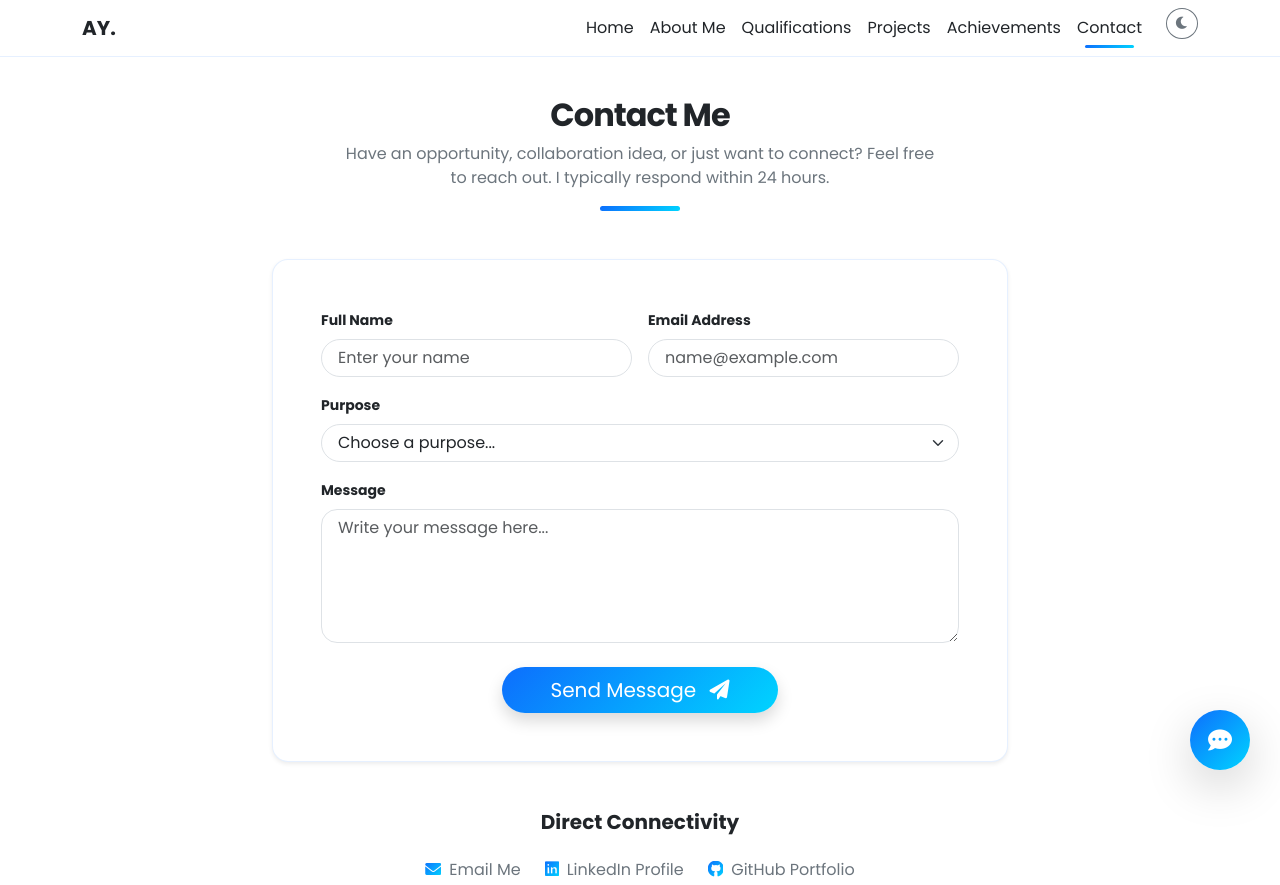
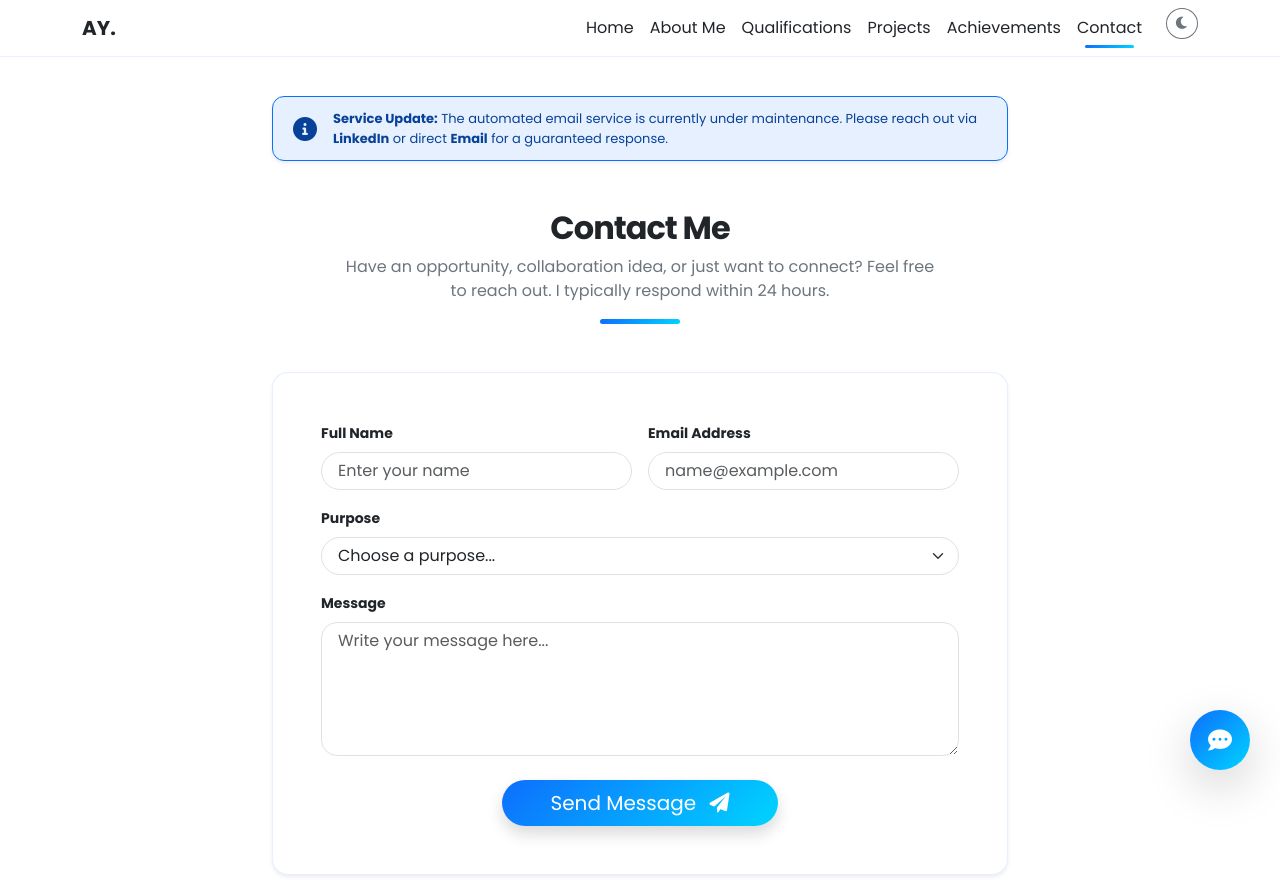
Before and after one commit to AnubhavDataSci25/Portfolio-Website, a plain HTML site: page contact.html in a window 1280 px wide. Shown: the top 885 px of the page. Drawn offline with nearby package versions, Linux system fonts and the light colour scheme.

Commit message:
added maintenance info in contact me page

```diff
--- a/contact.html
+++ b/contact.html
@@ -12,7 +12,7 @@
     <link rel="stylesheet" href="https://cdnjs.cloudflare.com/ajax/libs/font-awesome/6.0.0/css/all.min.css">
     <link rel="stylesheet" href="style.css">
     <link rel="stylesheet" href="chatbot.css">
-    <script defer src="/_vercel/speed-insights/script.js"></script>
+    <script src="/_vercel/speed-insights/script.js"></script>
     <link rel="icon" type="image/png" href="images/logo.png">
     <!-- Google tag (gtag.js) -->
     <script async src="https://www.googletagmanager.com/gtag/js?id=G-20FC9SL9G3"></script>
@@ -31,6 +31,22 @@
             }
         })();
     </script>
+    <style>
+        /* Scoped style for the contact banner to match chatbot info box */
+        .contact-notice-box {
+            background-color: rgba(13, 110, 253, 0.1);
+            border: 1px solid #0d6efd;
+            color: #084298;
+            border-radius: 12px;
+            padding: 12px 20px;
+            font-size: 13px;
+            line-height: 1.5;
+        }
+        [data-theme="dark"] .contact-notice-box {
+            background-color: rgba(13, 110, 253, 0.2);
+            color: #cfe2ff;
+        }
+    </style>
 </head>
 <body>
 
@@ -59,9 +75,24 @@
         </div>
     </nav>
 
-    <!-- Header Section -->
+    <!-- Main Content -->
     <section class="py-5 mt-5">
         <div class="container">
+
+            <!-- Service Status Notice (Positioned above Heading) -->
+            <div class="row justify-content-center mb-5 animate-fade-in">
+                <div class="col-lg-8">
+                    <div class="contact-notice-box d-flex align-items-center shadow-sm">
+                        <i class="fas fa-info-circle fs-4 me-3"></i>
+                        <div>
+                            <strong>Service Update:</strong> The automated email service is currently under maintenance.
+                            Please reach out via <strong>LinkedIn</strong> or direct <strong>Email</strong> for a guaranteed response.
+                        </div>
+                    </div>
+                </div>
+            </div>
+
+            <!-- Header Section -->
             <div class="text-center mb-5 animate-fade-in">
                 <h2 class="fw-bold">Contact Me</h2>
                 <p class="text-secondary mx-auto" style="max-width: 600px;">
```
